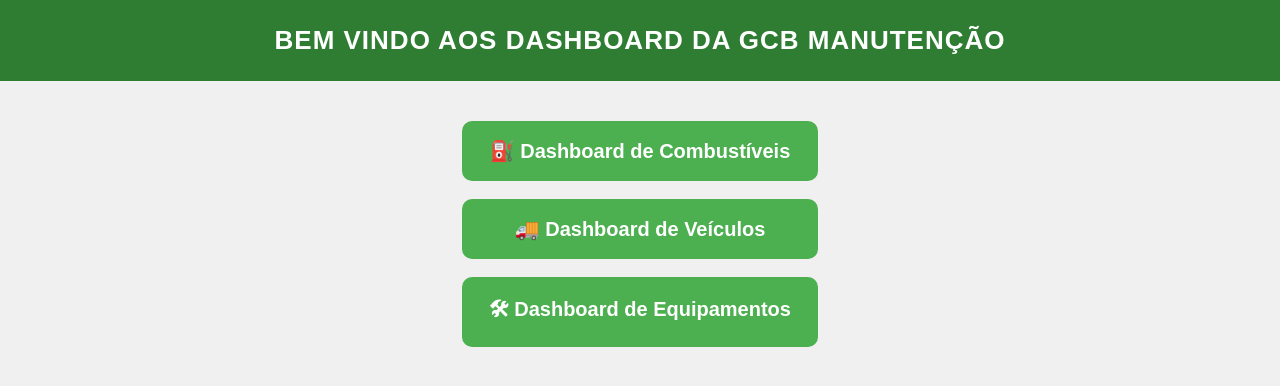
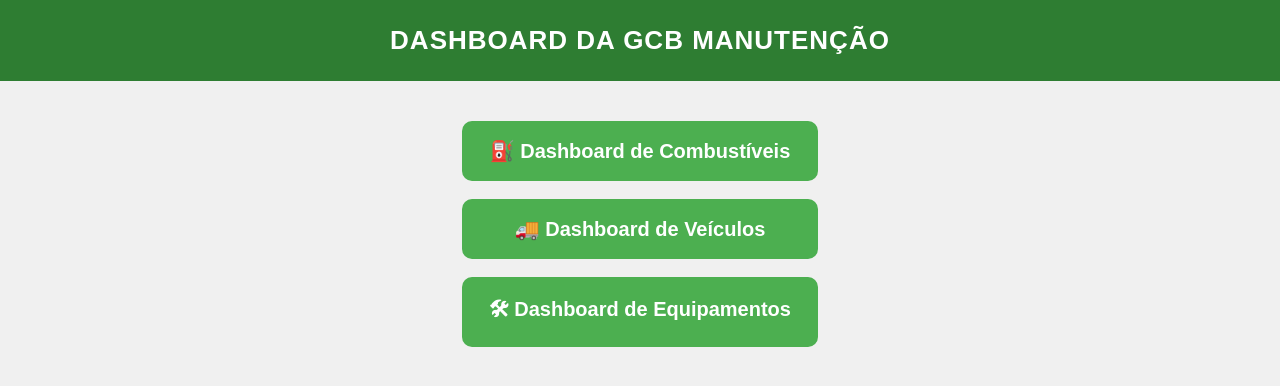
Before and after one commit to marilenasantos-ctrl/gcbmanutencao-dashboards, a plain HTML site: page index.html in a window 1280 px wide. Drawn offline with Linux system fonts and the light colour scheme.

Commit message:
Update index.html

```diff
--- a/index.html
+++ b/index.html
@@ -48,7 +48,7 @@
 
 <body>
 
-<div class="titulo">BEM VINDO AOS DASHBOARD DA GCB MANUTENÇÃO</div>
+<div class="titulo">DASHBOARD DA GCB MANUTENÇÃO</div>
 
 <div class="container">
     <a href="combustiveis.html" class="botao">⛽ Dashboard de Combustíveis</a>
```
